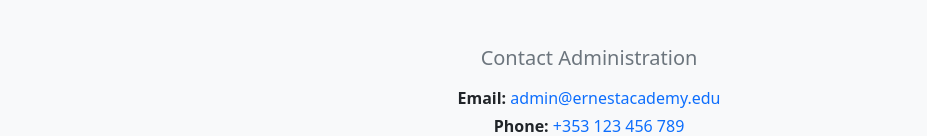
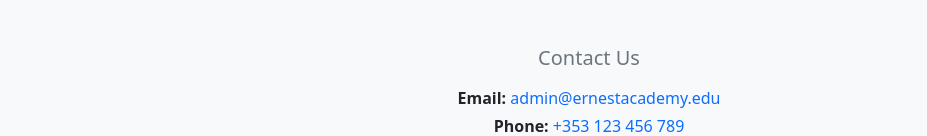
Before and after one commit to ernieboa7/EG-COLLEGE, a React (Vite) app in the folder frontend/: page / in a window 1280 px wide. Shown: the part 1652-1788 px from the top of the page, without its empty margins (51-978 px from the left). Built offline with nearby package versions, Linux system fonts and the light colour scheme; no server answers.

Commit message:
contact update

```diff
--- a/frontend/src/pages/Home.jsx
+++ b/frontend/src/pages/Home.jsx
@@ -220,7 +220,7 @@ export default function Home() {
 
       {/* === Contact Info === */}
       <footer className="text-center mt-5">
-        <h5 className="text-secondary mb-3">Contact Administration</h5>
+        <h5 className="text-secondary mb-3">Contact Us</h5>
         <p className="mb-1">
           <strong>Email:</strong>{" "}
           <a
```
